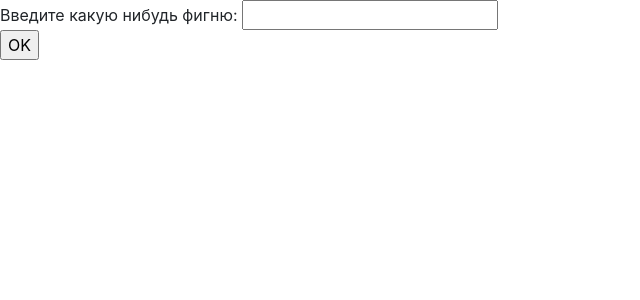
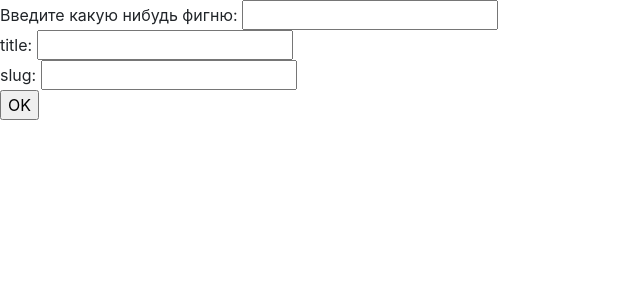
Before and after one commit to Muhrutochka/shifu-project1, a Django app: page /admin1/ in a window 1280 px wide. Shown: the top 300 px of the page, without its empty margins (0-640 px from the left). Run offline with Django 3.2, Linux system fonts and the light colour scheme.

Commit message:
Задание#2 from Light to Harder

```diff
--- a/firstapp/models.py
+++ b/firstapp/models.py
@@ -8,3 +8,5 @@ from django.db import models
 # Create your models here.
 class Colombina(models.Model):
     context = models.CharField(max_length=30)
+    title = models.CharField(max_length=30)
+    slug = models.CharField(max_length=30)
--- a/firstapp/views.py
+++ b/firstapp/views.py
@@ -8,14 +8,15 @@ from django.shortcuts import render
 from firstapp.models import Colombina
 
 
-# Сохраняем данные из формы в бозу данных
+# Сохраняем данные из формы в бaзу данных
 def form_set(request):
     a = request.GET.get('context_value', '')
-    if str(a) != '':
-        i = Colombina.objects.create(context=a)
+    a_2 = request.GET.get('title_value', '')
+    a_3 = request.GET.get('slug_value', '')
+    if str(a) != '' or str(a_2) != '' or str(a_3) != '':
+        i = Colombina.objects.create(context=a, title=a_2, slug=a_3)
         i.save()
     return render(request, 'admin1.html')
-
 
 # Отображение информации из базы данных на главную страницу
 def main_page(request):
@@ -24,3 +25,13 @@ def main_page(request):
         'context_value': y,
     }
     return render(request, 'main_page.html', context)
+
+# Отображение данных из поля контент
+def cnt(request, x):
+    y = Colombina.objects.filter(slug=x).values_list()
+    template = "template.html"
+    context = {
+        'context': y[0][1],
+        'title': y[0][2]
+    }
+    return render(request, template, context)
--- a/project1/urls.py
+++ b/project1/urls.py
@@ -15,11 +15,12 @@ Including another URLconf
 """
 
 from django.contrib import admin
-from django.urls import path
-from firstapp.views import form_set, main_page
+from django.urls import path, re_path
+from firstapp.views import form_set, main_page, cnt
 
 urlpatterns = [
     path('admin/', admin.site.urls),
     path('admin1/', form_set),
     path('', main_page),
+    re_path('^element/(?P<x>\w+)/$', cnt),
 ]
--- a/templates/admin1.html
+++ b/templates/admin1.html
@@ -11,6 +11,8 @@
 
 <form action="." method="GET">
     Введите какую нибудь фигню: <input type="text" name="context_value"><br>
+    title: <input type="text" name="title_value"><br>
+    slug: <input type="text" name="slug_value"><br>
     <input type="submit" value="OK">
 </form>
 
--- a/templates/main_page.html
+++ b/templates/main_page.html
@@ -12,6 +12,9 @@
             {% for e in context_value %}
                 <li class="list-group-item">
                     {{ e.context  }}
+                   {{ e.title }}
+                    {{ e.slug }}
+                   <a class="align-right" href="element/{{ e.slug }}"> Зырим </a>
                 </li>
             {% endfor %}
         </ul>
```
Also changed, not shown: templates/template.html (added, +19 -0 lines).
